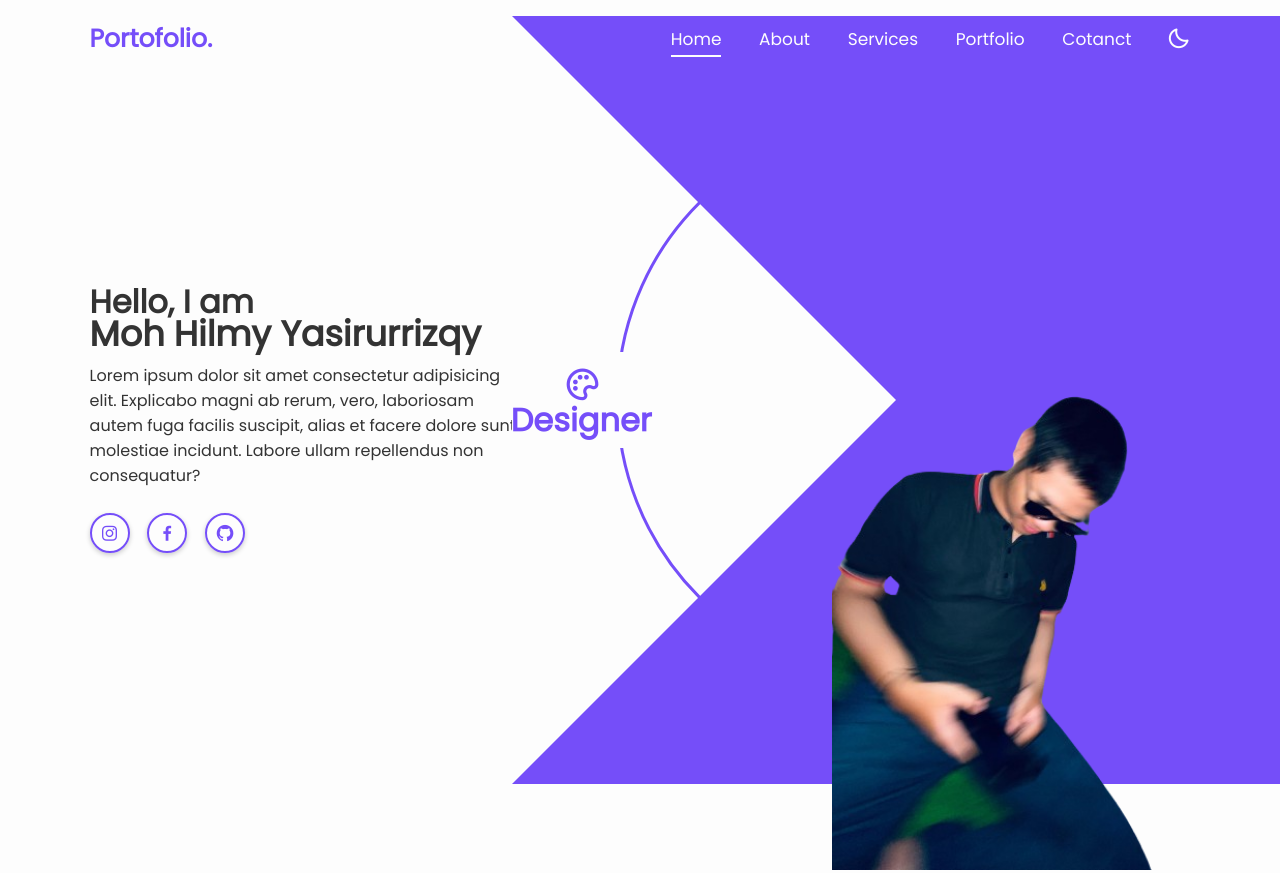
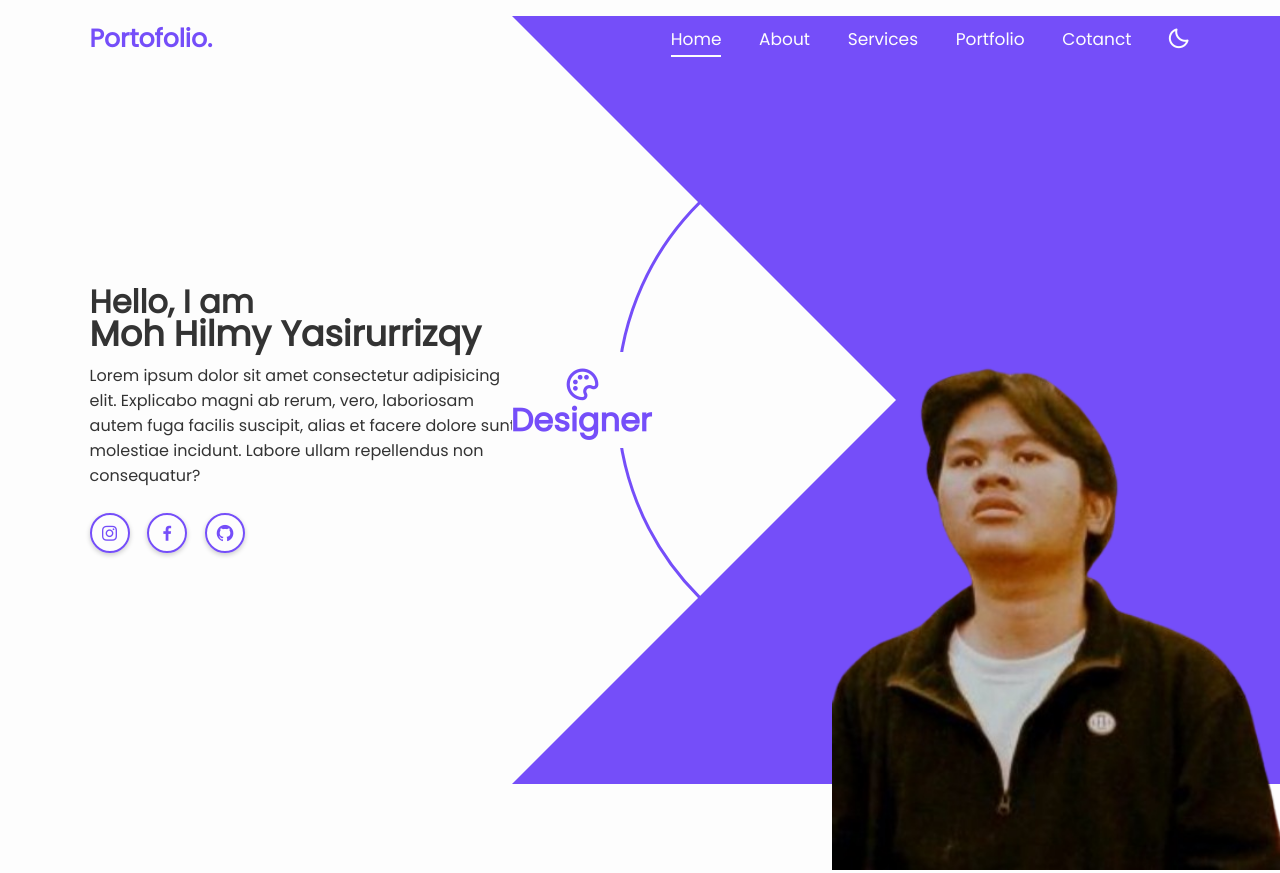
Before and after one commit to Hilmyys/itw2023_project1_233040047, a plain HTML site: page index.html in a window 1280 px wide. Shown: the top 873 px of the page. Drawn offline with nearby package versions, Linux system fonts and the light colour scheme.

Commit message:
Portfolio

```diff
--- a/index.html
+++ b/index.html
@@ -63,7 +63,7 @@
                 <div class="overlay"></div>
             </div>
                 <div class="home-img">
-                    <img src="img/IMG-20231128-WA0019-removebg-preview.png" alt="">
+                    <img src="img/IMG_20230926_204821-ai-brush-removebg-j6if1wkq.png" alt="">
             </div>
     </section>
 
```
